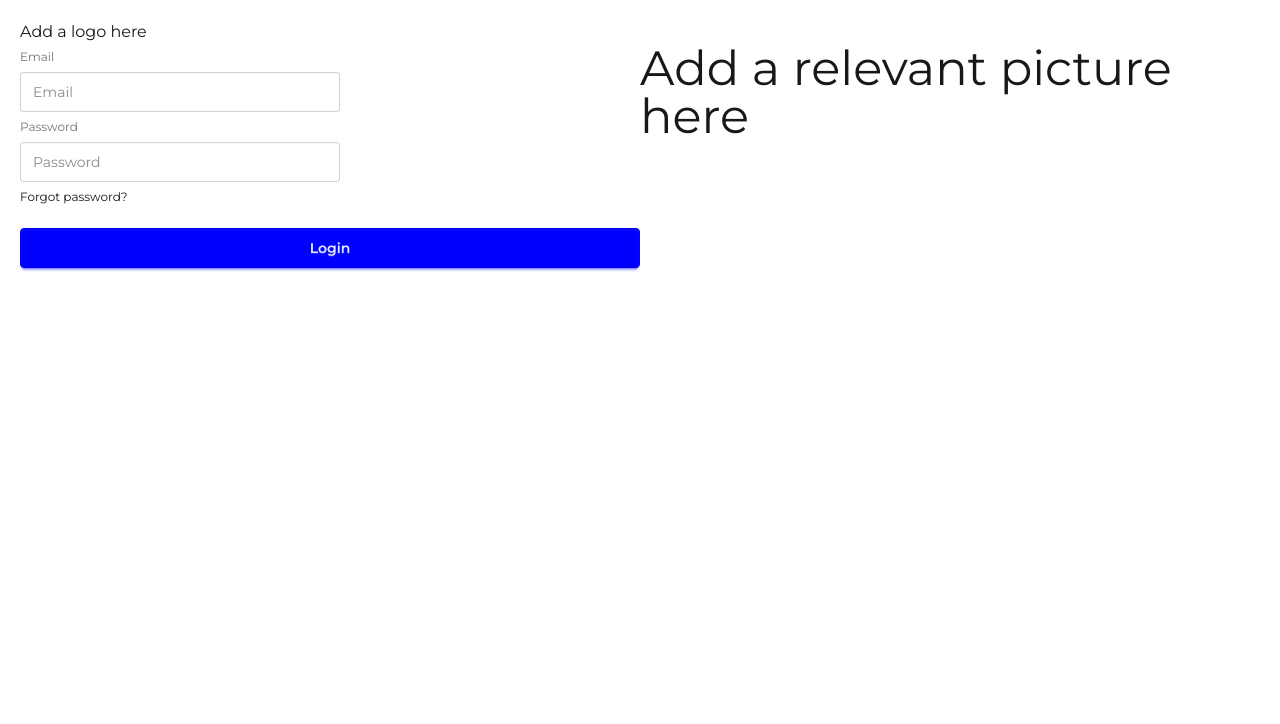
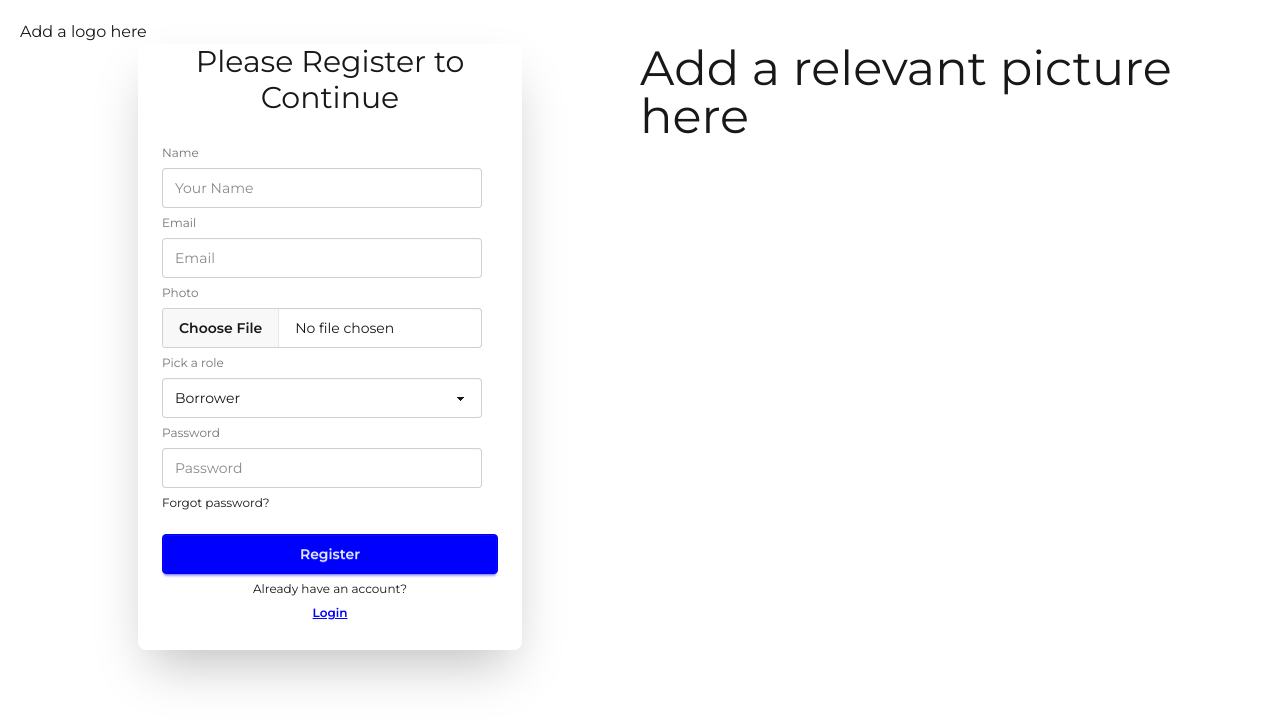
Before and after one commit to samfisher58/LoanLink-client-side, a React (Vite) app: page /register in a window 1280 px wide. Shown: the top 724 px of the page. Built offline with nearby package versions, Linux system fonts and the light colour scheme; no server answers.

Commit message:
authentication completed 90percent

```diff
--- a/package.json
+++ b/package.json
@@ -11,6 +11,7 @@
   },
   "dependencies": {
     "@tailwindcss/vite": "^4.1.17",
+    "firebase": "^12.6.0",
     "react": "^19.2.0",
     "react-dom": "^19.2.0",
     "react-hook-form": "^7.68.0",
--- /dev/null
+++ b/src/Context/AuthContext/AuthContext.jsx
@@ -0,0 +1,3 @@
+import { createContext } from "react";
+
+export const AuthContext = createContext(null)
--- /dev/null
+++ b/src/Context/AuthContext/AuthProvider.jsx
@@ -0,0 +1,68 @@
+import React, { useEffect, useState } from 'react';
+import { AuthContext } from './AuthContext';
+import {
+	createUserWithEmailAndPassword,
+	GoogleAuthProvider,
+	onAuthStateChanged,
+	signInWithEmailAndPassword,
+	signInWithPopup,
+	signOut,
+	updateProfile,
+} from 'firebase/auth';
+import { auth } from '../../Firebase/firebase.init';
+
+const googleProvider = new GoogleAuthProvider();
+
+const AuthProvider = ({ children }) => {
+	const [loading, setLoading] = useState(true);
+	const [user, setUser] = useState(null);
+
+	const registerUser = (email, password) => {
+		setLoading(true);
+		return createUserWithEmailAndPassword(auth, email, password);
+	};
+
+	const signInUser = (email, password) => {
+		setLoading(true);
+		return signInWithEmailAndPassword(auth, email, password);
+	};
+
+	const signInGoogle = () => {
+		setLoading(true);
+		return signInWithPopup(auth, googleProvider);
+	};
+
+    const logOut = () => {
+        setLoading(true);
+        return signOut(auth);
+    };
+
+	const updateUserProfile = (profile) => {
+		return updateProfile(auth.currentUser, profile);
+	};
+
+	useEffect(() => {
+		const unSubscribe = onAuthStateChanged(auth, currentUser => {
+			setUser(currentUser);
+			setLoading(false);
+
+		});
+		return () => {
+			unSubscribe();
+		};
+	}, []);
+
+	const authInfo = {
+		user,
+		loading,
+		registerUser,
+		signInUser,
+		updateUserProfile,
+		signInGoogle,
+		logOut,
+	};
+
+	return <AuthContext value={authInfo}>{children}</AuthContext>;
+};
+
+export default AuthProvider;
--- /dev/null
+++ b/src/Firebase/firebase.init.js
@@ -0,0 +1,20 @@
+// Import the functions you need from the SDKs you need
+import { initializeApp } from 'firebase/app';
+import { getAuth } from 'firebase/auth';
+// TODO: Add SDKs for Firebase products that you want to use
+// https://firebase.google.com/docs/web/setup#available-libraries
+
+// Your web app's Firebase configuration
+const firebaseConfig = {
+	apiKey: import.meta.env.VITE_apiKey,
+	authDomain: import.meta.env.VITE_authDomain,
+	projectId: import.meta.env.VITE_projectId,
+	storageBucket: import.meta.env.VITE_storageBucket,
+	messagingSenderId: import.meta.env.VITE_messagingSenderId,
+	appId: import.meta.env.VITE_appId,
+};
+
+// Initialize Firebase
+const app = initializeApp(firebaseConfig);
+// Initialize Firebase Authentication and get a reference to the service
+export const auth = getAuth(app);
--- /dev/null
+++ b/src/Hooks/useAuth.jsx
@@ -0,0 +1,9 @@
+import React, { use } from 'react';
+import {AuthContext} from '../Context/AuthContext/AuthContext';
+
+const useAuth = () => {
+    const authInfo = use(AuthContext);
+    return authInfo;
+};
+
+export default useAuth;
--- a/src/Pages/Auth/Login/Login.jsx
+++ b/src/Pages/Auth/Login/Login.jsx
@@ -1,11 +1,70 @@
 import React from 'react';
+import { useForm } from 'react-hook-form';
+import useAuth from '../../../Hooks/useAuth';
+import { Link } from 'react-router';
 
 const Login = () => {
+    const { register, handleSubmit,formState:{ errors }}= useForm();
+    const {signInUser} = useAuth();
+    const handleLogin = (data)=>{
+        console.log("form data:", data );
+        signInUser(data.email, data.password)
+        .then(result=>{
+            console.log(result.user);
+        })
+        .catch(error=>{
+            console.log(error);
+        })
+    }
     return (
-        <div>
-            this is login
-        </div>
-    );
+			<div className="card bg-base-100 w-full mx-auto max-w-sm shrink-0 shadow-2xl">
+				<h3 className="text-3xl text-center">Welcome back</h3>
+				<p className="text-center">Please Login</p>
+				<form className="card-body" onSubmit={handleSubmit(handleLogin)}>
+					<fieldset className="fieldset">
+						{/* email field */}
+						<label className="label">Email</label>
+						<input
+							type="email"
+							{...register('email', { required: true })}
+							className="input"
+							placeholder="Email"
+						/>
+						{errors.email?.type === 'required' && (
+							<p className="text-red-500">Email is required</p>
+						)}
+
+						{/* password field */}
+						<label className="label">Password</label>
+						<input
+							type="password"
+							{...register('password', { required: true, minLength: 6 })}
+							className="input"
+							placeholder="Password"
+						/>
+						{errors.password?.type === 'minLength' && (
+							<p className="text-red-500">
+								Password must be 6 characters or longer{' '}
+							</p>
+						)}
+
+						<div>
+							<a className="link link-hover">Forgot password?</a>
+						</div>
+						<button className="btn btn-primary mt-4">Login</button>
+						<p className="text-center">New to LoanLink? </p>
+						<Link
+							// state={location.state}
+							className="text-center text-primary font-semibold underline"
+							to="/register"
+						>
+							Register
+						</Link>
+					</fieldset>
+				</form>
+				{/* <SocialLogin></SocialLogin> */}
+			</div>
+		);
 };
 
 export default Login;
--- a/src/Pages/Auth/Register/Register.jsx
+++ b/src/Pages/Auth/Register/Register.jsx
@@ -1,39 +1,107 @@
 import React from 'react';
 import { useForm } from 'react-hook-form';
+import useAuth from '../../../Hooks/useAuth';
+import { Link } from 'react-router';
 
 const Register = () => {
-    const {register, handleSubmit }= useForm();
+    const {register, handleSubmit, formState: {errors} }= useForm();
+    const { registerUser } = useAuth();
     const handleRegistration = (data) =>{
-        console.log(data);
+        registerUser(data.email, data.password)
+        .then(result=>{
+            console.log(result.user);
+        })
+        .catch(error=>{
+            console.log(error);
+        })
     }
 
     return (
-			<div>
-				<form onSubmit={handleSubmit(handleRegistration)}>
+			<div className="card bg-base-100 w-full mx-auto max-w-sm shrink-0 shadow-2xl">
+				<p className='text-center text-3xl'>Please Register to Continue</p>
+				<form className="card-body" onSubmit={handleSubmit(handleRegistration)}>
 					<fieldset className="fieldset">
+						{/* name field */}
+						<label className="label">Name</label>
+						<input
+							type="text"
+							{...register('name', { required: true })}
+							className="input"
+							placeholder="Your Name"
+						/>
+						{errors.name?.type === 'required' && (
+							<p className="text-red-500">Name is required.</p>
+						)}
 						{/* email field */}
 
 						<label className="label">Email</label>
 						<input
 							type="email"
-							{...register('email',
-                                 { required: true })}
+							{...register('email', { required: true })}
 							className="input"
 							placeholder="Email"
 						/>
+						{/* photo image field */}
+						<label className="label">Photo</label>
+						<input
+							type="file"
+							{...register('photo', { required: true })}
+							className="file-input"
+							placeholder="Your Photo"
+						/>
+
+						{errors.name?.type === 'required' && (
+							<p className="text-red-500">Photo is required.</p>
+						)}
+
+						{/* Role */}
+						<label className="label">Pick a role</label>
+						<select defaultValue="Pick a Role" className="select">
+							<option disabled={true}>Role</option>
+							<option>Borrower</option>
+							<option>Manager</option>
+						</select>
+
 						{/* Password field */}
 
 						<label className="label">Password</label>
+
 						<input
 							type="password"
-							{...register('password',{required: true})}
+							{...register('password', {
+								required: true,
+								minLength: 6,
+								pattern: /^(?=.*[A-Z])(?=.*[a-z])(?=.*\d)(?=.*[^A-Za-z0-9]).+$/,
+							})}
 							className="input"
 							placeholder="Password"
 						/>
+						{errors.password?.type === 'required' && (
+							<p className="text-red-500">Password is required.</p>
+						)}
+						{errors.password?.type === 'minLength' && (
+							<p className="text-red-500">
+								Password must be 6 characters or longer
+							</p>
+						)}
+						{errors.password?.type === 'pattern' && (
+							<p className="text-red-500">
+								Password must have at least one uppercase, at least one
+								lowercase, at least one number, and at least one special
+								characters
+							</p>
+						)}
 						<div>
 							<a className="link link-hover">Forgot password?</a>
 						</div>
-						<button className="btn btn-primary mt-4">Login</button>
+						<button className="btn btn-primary mt-4">Register</button>
+						<p className="text-center">Already have an account?</p>
+						<Link
+							to="/login"
+							className="text-primary font-semibold text-center underline"
+						>
+							Login
+						</Link>
 					</fieldset>
 				</form>
 			</div>
--- a/src/main.jsx
+++ b/src/main.jsx
@@ -3,9 +3,12 @@ import { createRoot } from 'react-dom/client'
 import { RouterProvider } from 'react-router/dom';
 import './index.css'
 import { router } from './Routes/Router.jsx';
+import AuthProvider from './Context/AuthContext/AuthProvider.jsx';
 
 createRoot(document.getElementById('root')).render(
 	<StrictMode>
-		<RouterProvider router={router} />
+		<AuthProvider>
+			<RouterProvider router={router} />
+		</AuthProvider>
 	</StrictMode>
 );
```
Also changed, not shown: 2 other files (tests, documents, lock files or other folders).
